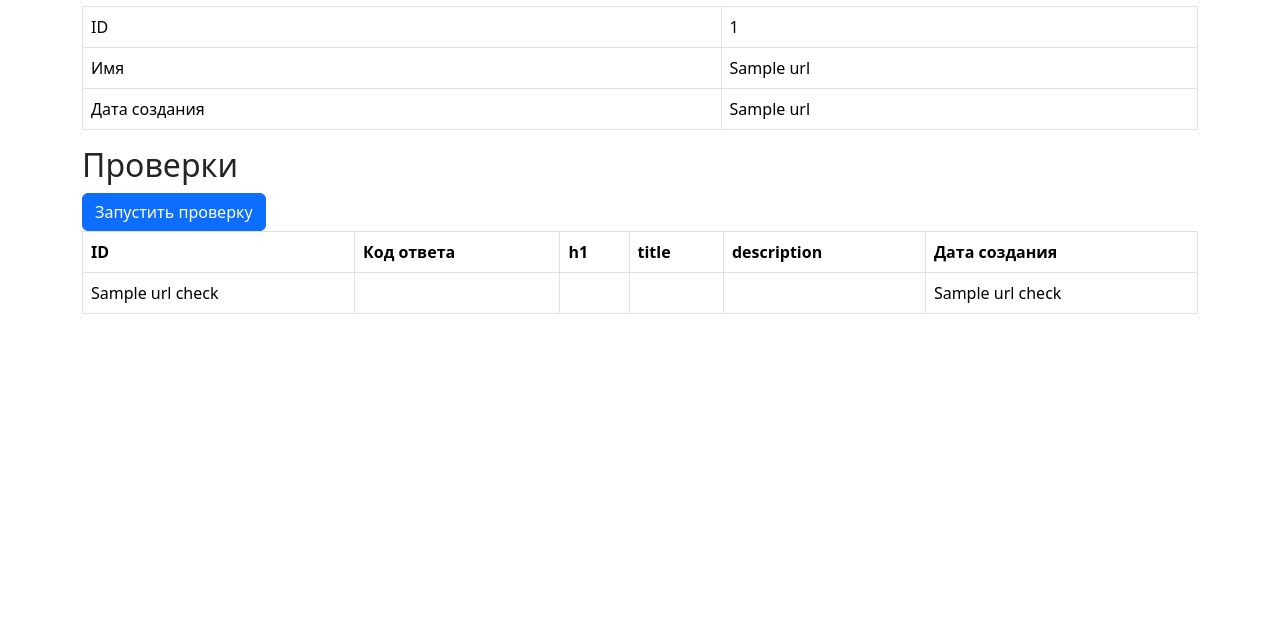
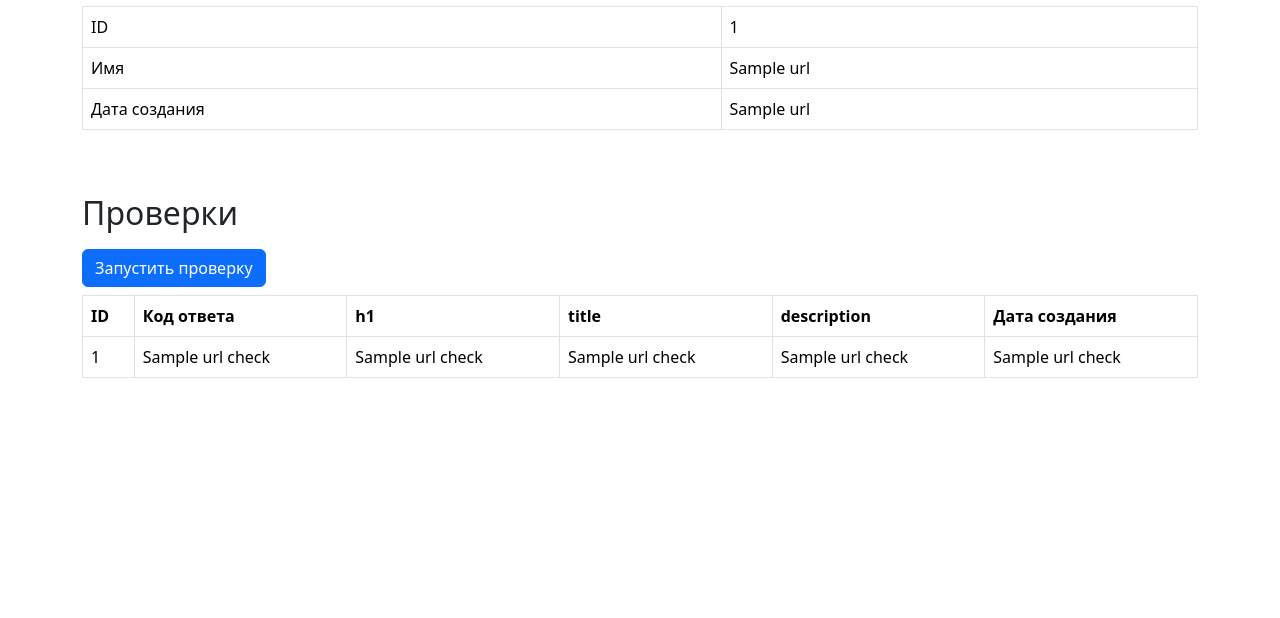
Before and after one commit to lisa-gold/page-analyzer, a Flask app: page /urls/1 in a window 1280 px wide. Shown: the part 112-730 px from the top of the page. Run offline with Flask 3, Linux system fonts and the light colour scheme; a database or web service that is not in the repository returns one stand-in record (values such as "Sample title"); some libraries are stand-ins or nearby versions.

Commit message:
add real checks

```diff
--- a/database.sql
+++ b/database.sql
@@ -13,6 +13,6 @@ CREATE TABLE url_checks (
     status_code integer,
     h1 varchar(255),
     title varchar(255),
-    description varchar(255),
+    description varchar(500),
     created_at date
 );
--- a/page_analyzer/app.py
+++ b/page_analyzer/app.py
@@ -12,6 +12,8 @@ import os
 import psycopg2
 from page_analyzer.validator import validate
 from datetime import date
+import requests
+from bs4 import BeautifulSoup
 
 
 load_dotenv()
@@ -35,10 +37,17 @@ def get_urls():
     urls = []
     with connect() as conn:
         with conn.cursor() as curs:
-            curs.execute('SELECT urls.id, urls.name, max(url_checks.created_at)\
+            curs.execute('SELECT DISTINCT ON (u_id) u_id, n, date, status_code\
+                          FROM (\
+                          SELECT urls.id AS u_id, urls.name AS n,\
+                          max(url_checks.created_at) AS date\
                           FROM urls\
                           LEFT JOIN url_checks ON urls.id = url_checks.url_id\
-                          GROUP BY urls.id')
+                          GROUP BY urls.id\
+                          ) as t\
+                          LEFT JOIN url_checks\
+                          ON t.u_id = url_checks.url_id;'
+                         )
             urls = curs.fetchall()
     messages = get_flashed_messages(with_categories=True)
     return render_template(
@@ -54,7 +63,7 @@ def post_urls():
     url, errors = validate(url)
 
     if errors:
-        flash(errors, 'error')
+        flash(errors, 'alert alert-danger')
         return render_template(
             'index/html',
             errors=errors
@@ -68,7 +77,7 @@ def post_urls():
             curs.execute('SELECT * FROM urls WHERE name=%s', (str(url),))
             url_old = curs.fetchall()
             if url_old:
-                flash('This url has been already added!', 'error')
+                flash('This url has been already added!', 'alert alert-danger')
                 return render_template(
                     'show.html',
                     url=url,
@@ -80,7 +89,7 @@ def post_urls():
             curs.execute('SELECT id FROM urls WHERE name=%s', (str(url),))
             url_id = curs.fetchone()[0]
 
-    flash('Url successfully added', 'success')
+    flash('Url successfully added', 'alert alert-success')
     response = make_response(redirect(url_for('get_url', id=url_id), code=302))
     return response
 
@@ -104,18 +113,67 @@ def get_url(id):
     )
 
 
+def get_url_name(id):
+    url = ''
+    with connect() as conn:
+        with conn.cursor() as curs:
+            curs.execute('SELECT * FROM urls WHERE id=%s', (id,))
+            url = curs.fetchone()
+    return url[1]
+
+
+def make_request(url):
+    errors = None
+
+    try:
+        response = requests.get(url)
+    except BaseException:
+        errors = f'Произошла ошибка при проверке {url}'
+
+    if errors:
+        flash(errors, 'alert alert-danger')
+        return redirect(url_for('get_url', id=id), code=422)
+
+    return response, errors
+
+
+def get_information(response):
+    html = BeautifulSoup(response.text, 'lxml')
+    status_code = response.status_code
+
+    try:
+        h1 = html.h1.text
+        title = html.title.text
+    except BaseException:
+        h1 = ''
+        title = ''
+
+    description = ''
+    metas = html.head.find_all('meta')
+    for meta in metas:
+        if meta.get('name') == 'description':
+            description = meta['content']
+    if len(description) >= 500:
+        description = description[:497] + '...'
+
+    today = date.today()
+    return status_code, h1, title, description, str(today)
+
+
 @app.route('/urls/<id>/checks', methods=['POST'])
 def check_url(id):
-    errors = None
-    if errors:
-        flash(errors, 'error')
-        return redirect(url_for('get_url', id=id), code=422)
-    today = date.today()
+
+    url = get_url_name(id)
+    response, errors = make_request(url)
+    status_code, h1, title, description, today = get_information(response)
+
     with connect() as conn:
         with conn.cursor() as curs:
             curs.execute(
-                'INSERT INTO url_checks (url_id, created_at) VALUES (%s, %s)',
-                (id, str(today))
+                'INSERT INTO url_checks\
+                (url_id, status_code, h1, title, description, created_at)\
+                VALUES (%s, %s, %s, %s, %s, %s)',
+                (id, status_code, h1, title, description, today)
             )
-    flash('Страница успешно проверена', 'success')
+    flash('Страница успешно проверена', 'alert alert-success')
     return redirect(url_for('get_url', id=id), code=302)
--- a/page_analyzer/templates/layout.html
+++ b/page_analyzer/templates/layout.html
@@ -20,7 +20,7 @@
     </nav>
     {% if messages %}
     {% for category, message in messages %}
-    <div class="{{ category }}">{{ message }}</div>
+    <div class="{{ category }}" role="alert">{{ message }}</div>
     {% endfor %}
     {% endif %}
 </header>
--- a/page_analyzer/templates/list_of_urls.html
+++ b/page_analyzer/templates/list_of_urls.html
@@ -19,7 +19,7 @@
                         <a href="{{ url_for('get_url', id = url[0]) }}">{{ url[1] }}</a>
                     </td>
                     <td>{{ url[2] | default('', true) }}</td>
-                    <td>{{ url.response | default('', true) }}</td>
+                    <td>{{ url[3] | default('', true) }}</td>
                 </tr>
                 {% endfor %}
             </tbody>
--- a/page_analyzer/templates/show.html
+++ b/page_analyzer/templates/show.html
@@ -21,12 +21,12 @@
             </tbody>
         </table>
     </div>
-    <h2>Проверки</h2>
+    <h2 class="mt-5 mb-3">Проверки</h2>
     <form action="{{ url_for('check_url', id=url[0][0]) }}" method="post">
     <input type="submit" class="btn btn-primary" value="Запустить проверку">
     </form>
     <div class="table-responsive">
-        <table class="table table-bordered table-hover text-nowrap" data-test="checks">
+        <table class="table table-bordered table-hover mt-2" data-test="checks">
             <thead>
                 <th>ID</th>
                 <th>Код ответа</th>
@@ -39,11 +39,11 @@
             <tbody>
                 {% for check in checks %}
                 <tr>
-                    <td>{{ check[1] }}</td>
-                    <td></td>
-                    <td></td>
-                    <td></td>
-                    <td></td>
+                    <td>{{ check[0] }}</td>
+                    <td>{{ check[2] }}</td>
+                    <td>{{ check[3] }}</td>
+                    <td>{{ check[4] }}</td>
+                    <td>{{ check[5] }}</td>
                     <td>{{ check[6] }}</td>
                 </tr>
                 {% endfor %}
--- a/pyproject.toml
+++ b/pyproject.toml
@@ -13,6 +13,9 @@ gunicorn = "^21.2.0"
 python-dotenv = "^1.0.1"
 psycopg2-binary = "^2.9.9"
 datetime = "^5.4"
+requests = "^2.31.0"
+bs4 = "^0.0.2"
+lxml = "^5.1.0"
 
 
 [tool.poetry.group.dev.dependencies]
```
Also changed, not shown: 1 other file.
